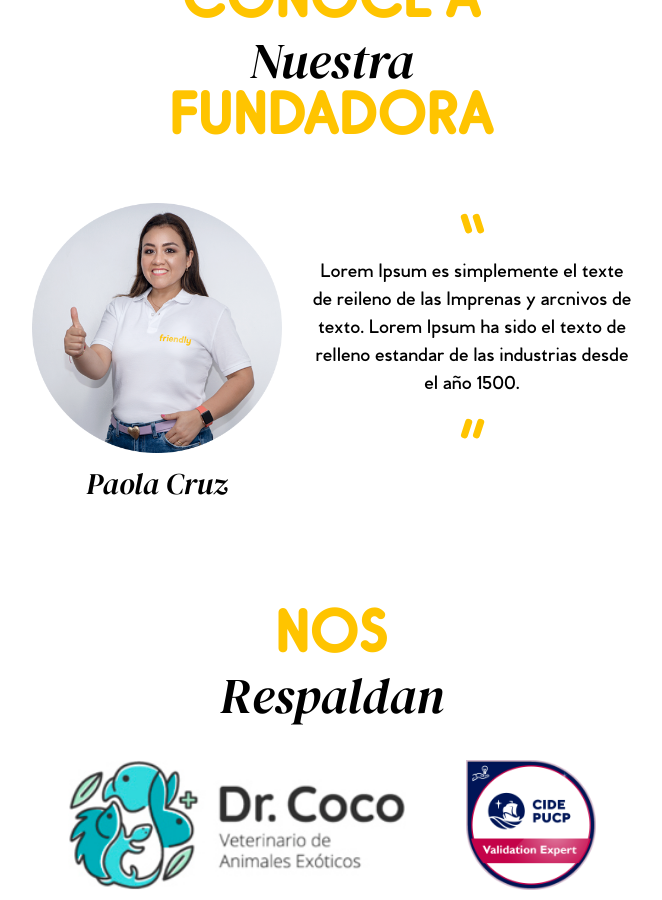
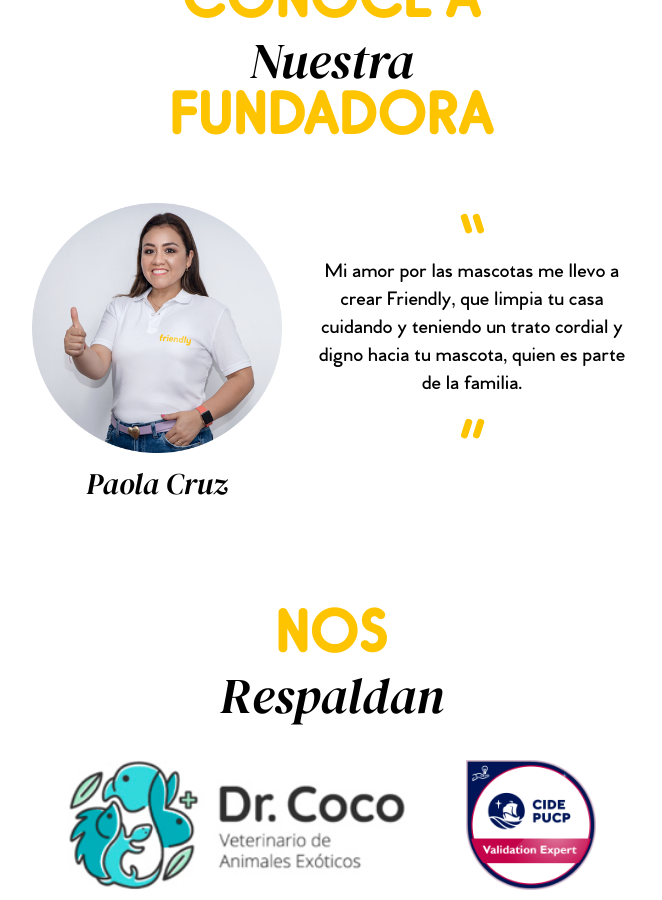
Before and after one commit to PaolaCruzC/paolacruzc.github.io, a Jekyll site: the page built from nosotros.html, in a window 1280 px wide and 900 px high, scrolled down 2992 px. Shown: the whole window, without its empty margins (308-970 px from the left). Built offline with Jekyll 4.4.1, drawn with Linux system fonts in a browser that asks for light colours.

Commit message:
Updating fundadora’s content

```diff
--- a/nosotros.html
+++ b/nosotros.html
@@ -98,10 +98,7 @@ cumpliendo cuidadosamente con os protocolos de bioseguridad.
 
       <div id="poto">
         <p>
-          Lorem Ipsum es simplemente el texte
-de reileno de las Imprenas y arcnivos
-de texto. Lorem Ipsum ha sido el texto
-de relleno estandar de las industrias desde el año 1500.
+          Mi amor por las mascotas me llevo a crear Friendly, que limpia tu casa cuidando y teniendo un trato cordial y digno hacia tu mascota, quien es parte de la familia.
         </p>
       </div>
     </article>
```
